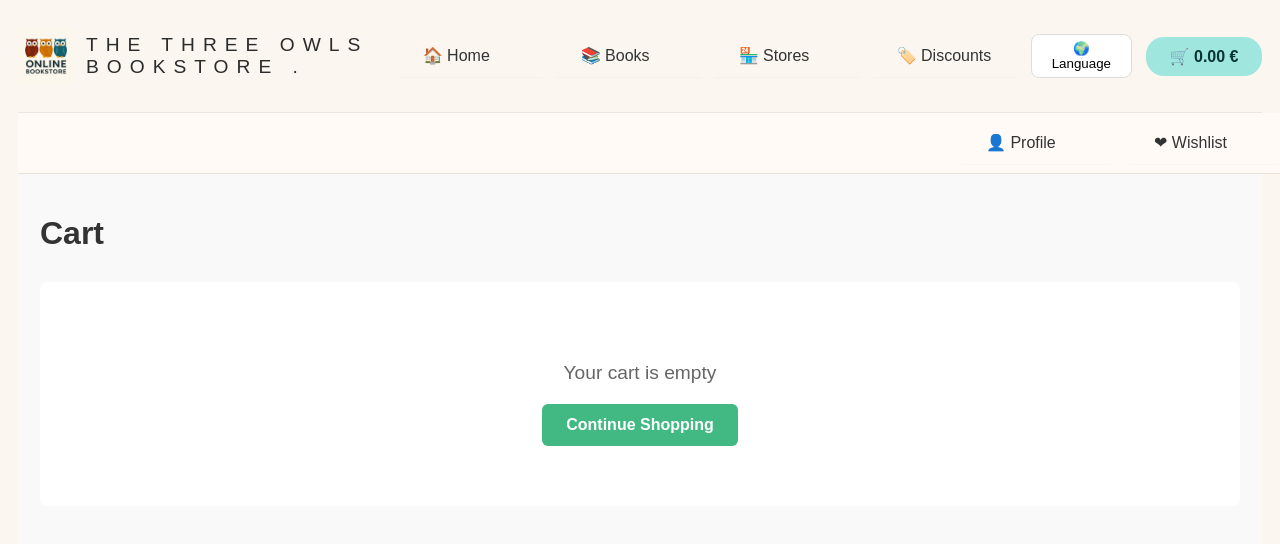
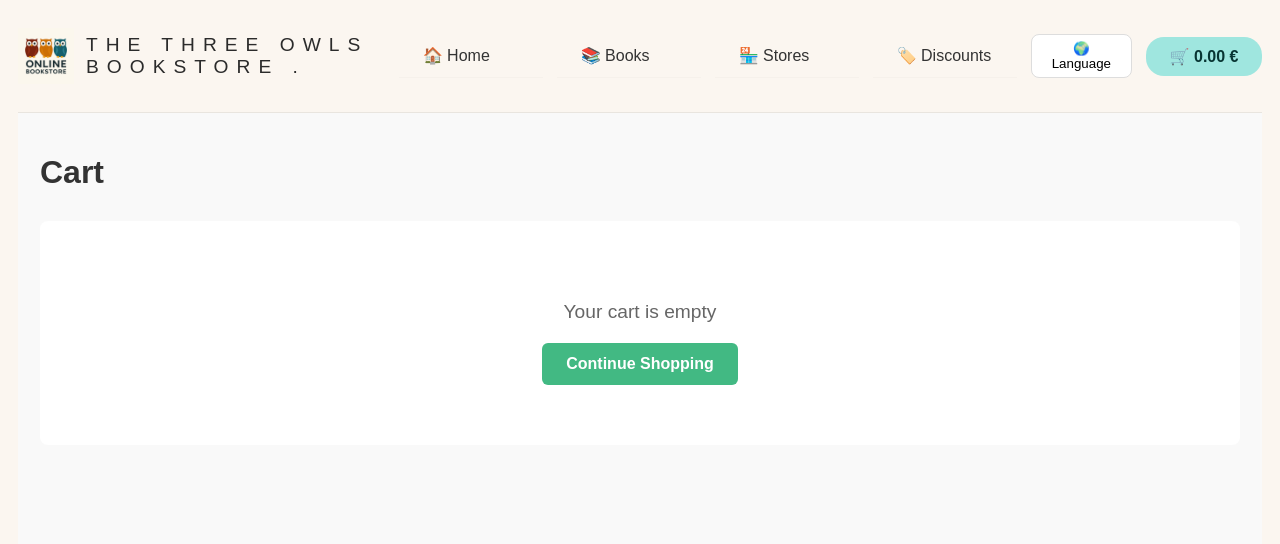
Before and after one commit to Anamari-ctrl/RPO_vaje, a Vue app in the folder fe/: page /cart in a window 1280 px wide. Shown: the top 544 px of the page. Built offline with nearby package versions, Linux system fonts and the light colour scheme.

Commit message:
Revert "nav edit"
This reverts commit d2c62f79d113c8b0fb17d82f0f4d3b87c0da7049.

```diff
--- a/fe/src/views/CartView.vue
+++ b/fe/src/views/CartView.vue
@@ -1,11 +1,4 @@
 <template>
-    <nav class="nav">
-
-        <div class="nav-1">
-            <router-link class="item" to="/profile">👤 Profile</router-link>
-            <router-link class="item" to="/">❤︎ Wishlist</router-link>
-        </div>
-    </nav>
   <div class="cart-container">
     <div class="cart-content">
       <h1 class="cart-title">Cart</h1>
@@ -346,19 +339,4 @@ export default {
     width: 100%;
   }
 }
-    .nav {
-        display: flex;
-        align-items: center;
-        padding: 8px 16px;
-        background: var(--panel);
-        border-bottom: 1px solid var(--muted);
-        width: 100%;
-    }
-
-    .nav-1 {
-        margin-left: auto;
-        display: flex;
-        gap: 20px;
-        align-items: center;
-    }
 </style>
--- a/fe/src/views/ProfileView.vue
+++ b/fe/src/views/ProfileView.vue
@@ -1,10 +1,4 @@
 <template>
-    <nav class="nav">
-        <div class="nav-1">
-            <router-link class="item" to="/profile">👤 Profile</router-link>
-            <router-link class="item" to="/">❤︎ Wishlist</router-link>
-        </div>
-    </nav>
     <h2>My Profile</h2>
 
     <div class="profile-container">
@@ -386,22 +380,4 @@
         .btn-small:hover {
             background: #005fcc;
         }
-
-    .nav {
-        display: flex;
-        align-items: center;
-        padding: 8px 16px;
-        background: var(--panel);
-        border-bottom: 1px solid var(--muted);
-        width: 100%;
-    }
-
-    .nav-1 {
-        margin-left: auto;
-        display: flex;
-        gap: 20px;
-        align-items: center;
-    }
-
-
 </style>
```
Lines whose indentation alone changed are shown as unchanged.
